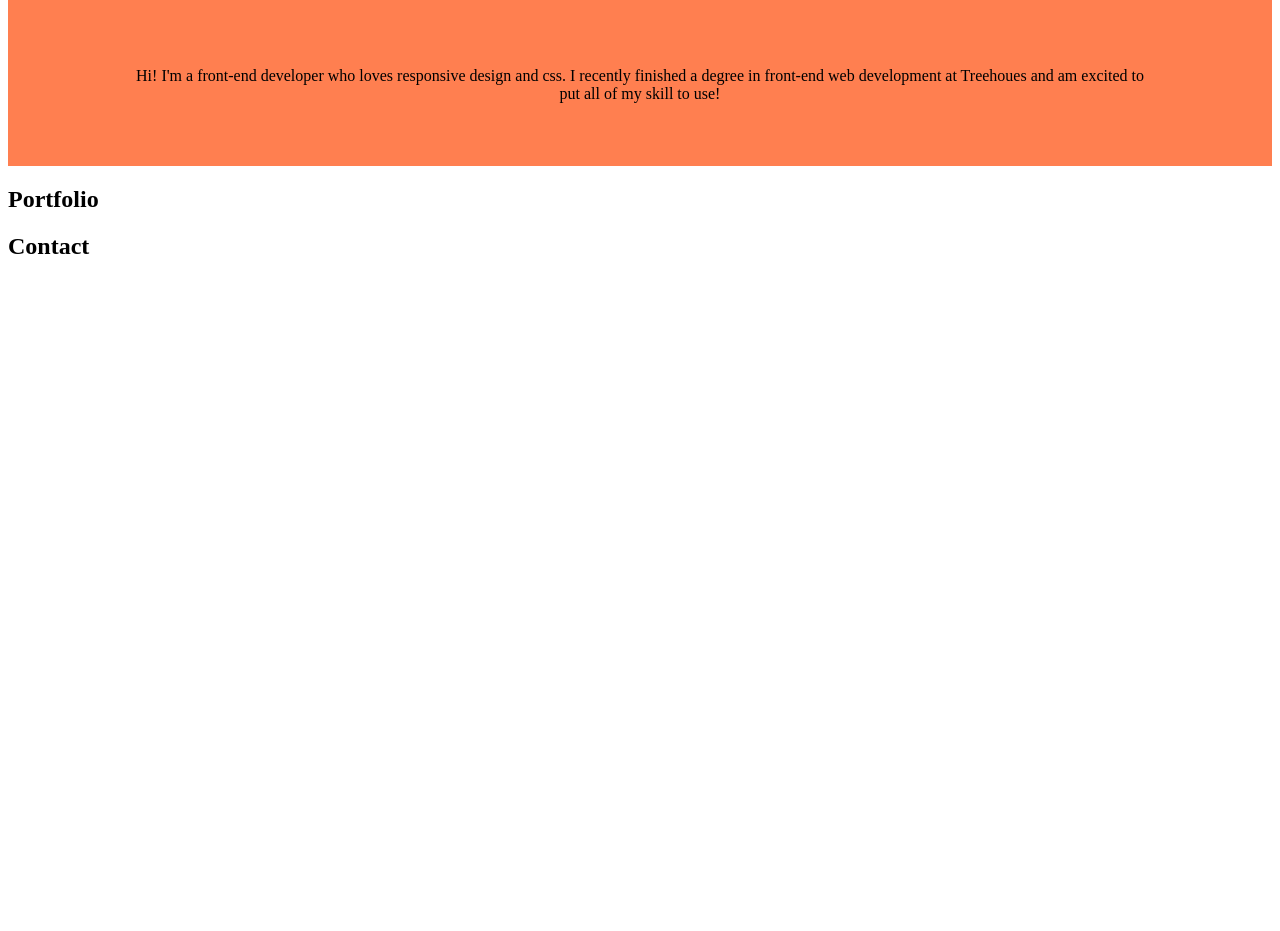
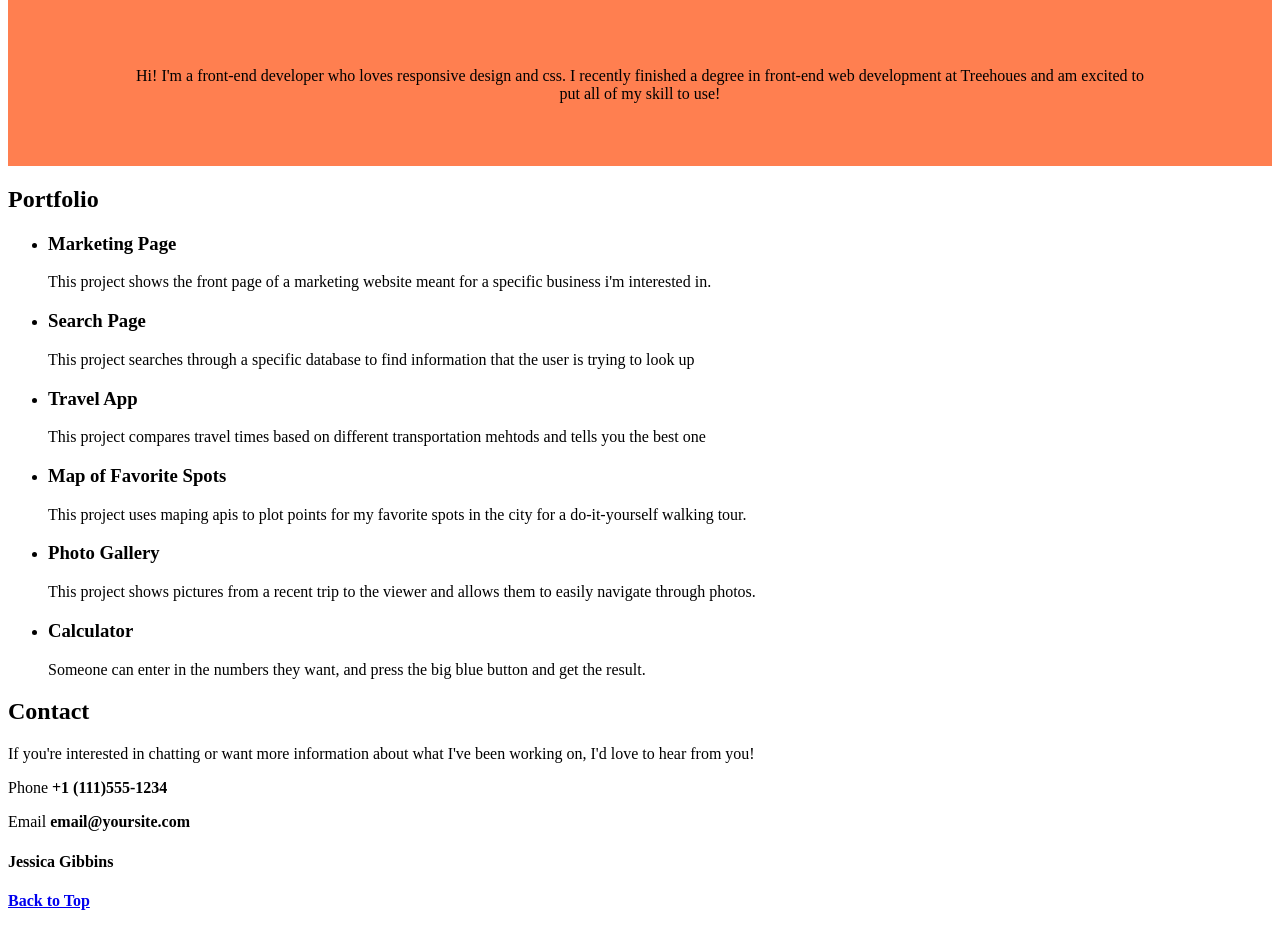
Before and after one commit to Jessgibbins/Techdegree-Project-2, a plain HTML site: page index.html in a window 1280 px wide. Shown: the part 784-1715 px from the top of the page. Before the commit the page ends 1064 px from the top, so only its background shows below. Drawn offline with Linux system fonts and the light colour scheme.

Commit message:
Added copy

```diff
--- a/index.html
+++ b/index.html
@@ -22,14 +22,42 @@
 
         <section class="portfolio">
             <h2>Portfolio</h2>
+            <ul>
+                <li class="marketing-page">
+                    <h3>Marketing Page</h3>
+                    <p>This project shows the front page of a marketing website meant for a specific business i'm interested in.</p>
+                </li>
+                <li class="search-page">
+                    <h3>Search Page</h3>
+                    <p>This project searches through a specific database to find information that the user is trying to look up</p>
+                </li>
+                <li class="travel-app">
+                    <h3>Travel App</h3>
+                    <p>This project compares travel times based on different transportation mehtods and tells you the best one</p>
+                </li>
+                <li class="favorite-spots">
+                    <h3>Map of Favorite Spots</h3>
+                    <p>This project uses maping apis to plot points for my favorite spots in the city for a do-it-yourself walking tour.</p>
+                </li>
+                <li class="photo-gallery">
+                    <h3>Photo Gallery</h3>
+                    <p>This project shows pictures from a recent trip to the viewer and allows them to easily navigate through photos.</p>
+                </li>
+                <li class="calculator">
+                    <h3>Calculator</h3>
+                    <p>Someone can enter in the numbers they want, and press the big blue button and get the result.</p>
         </section>
 
         <section class="contact">
             <h2>Contact</h2>
+            <p>If you're interested in chatting or want more information about what I've been working on, I'd love to hear from you!</p>
+            <p>Phone <strong>+1 (111)555-1234</strong></p>
+            <p>Email <strong>email@yoursite.com</strong></p>
         </section>
 
         <footer>
-
+            <h4>Jessica Gibbins</h4>
+            <h4><a href="#">Back to Top</a></h4>
         </footer>
     </body>
 </html>
```
Also changed, not shown: style.css (+12 -0 lines).
